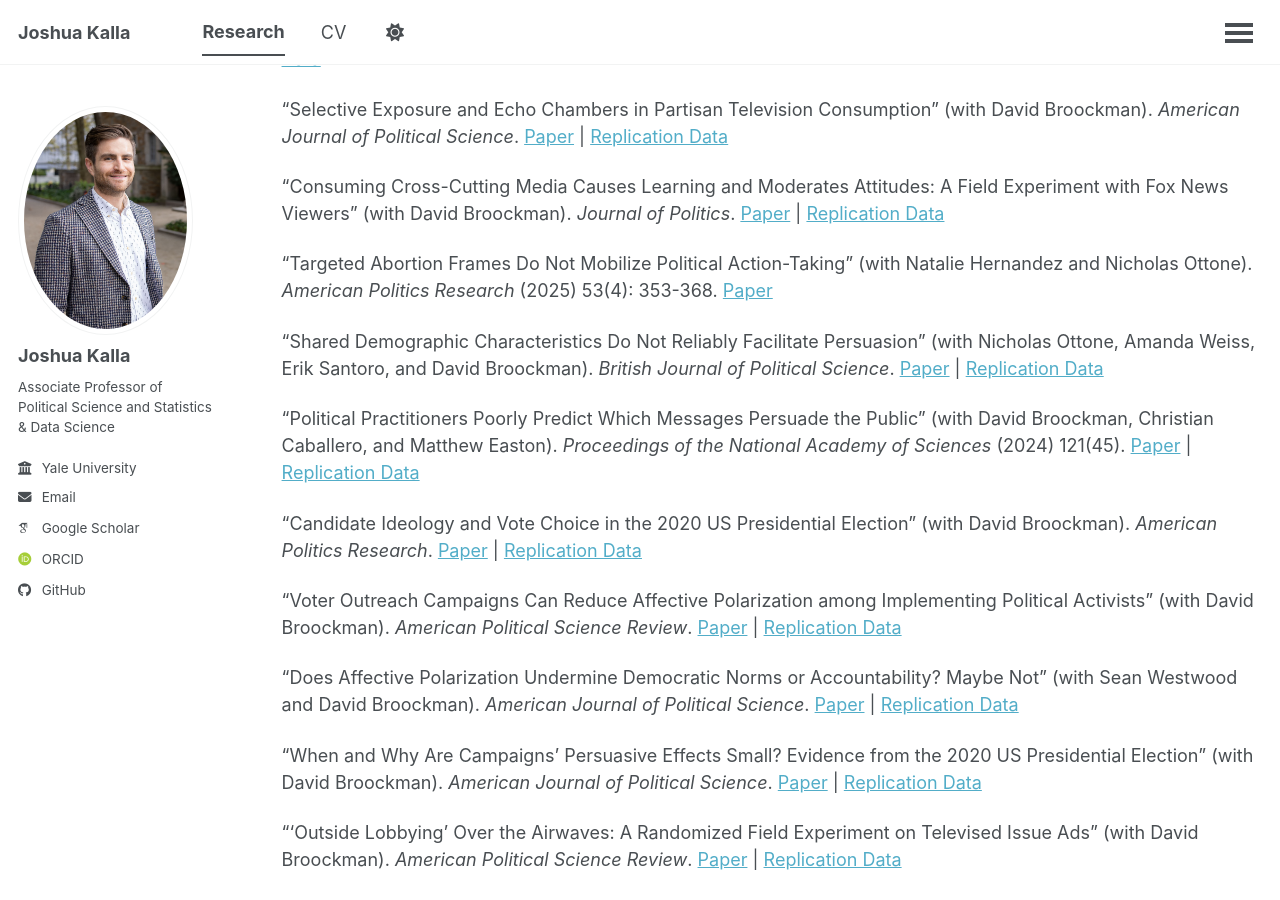
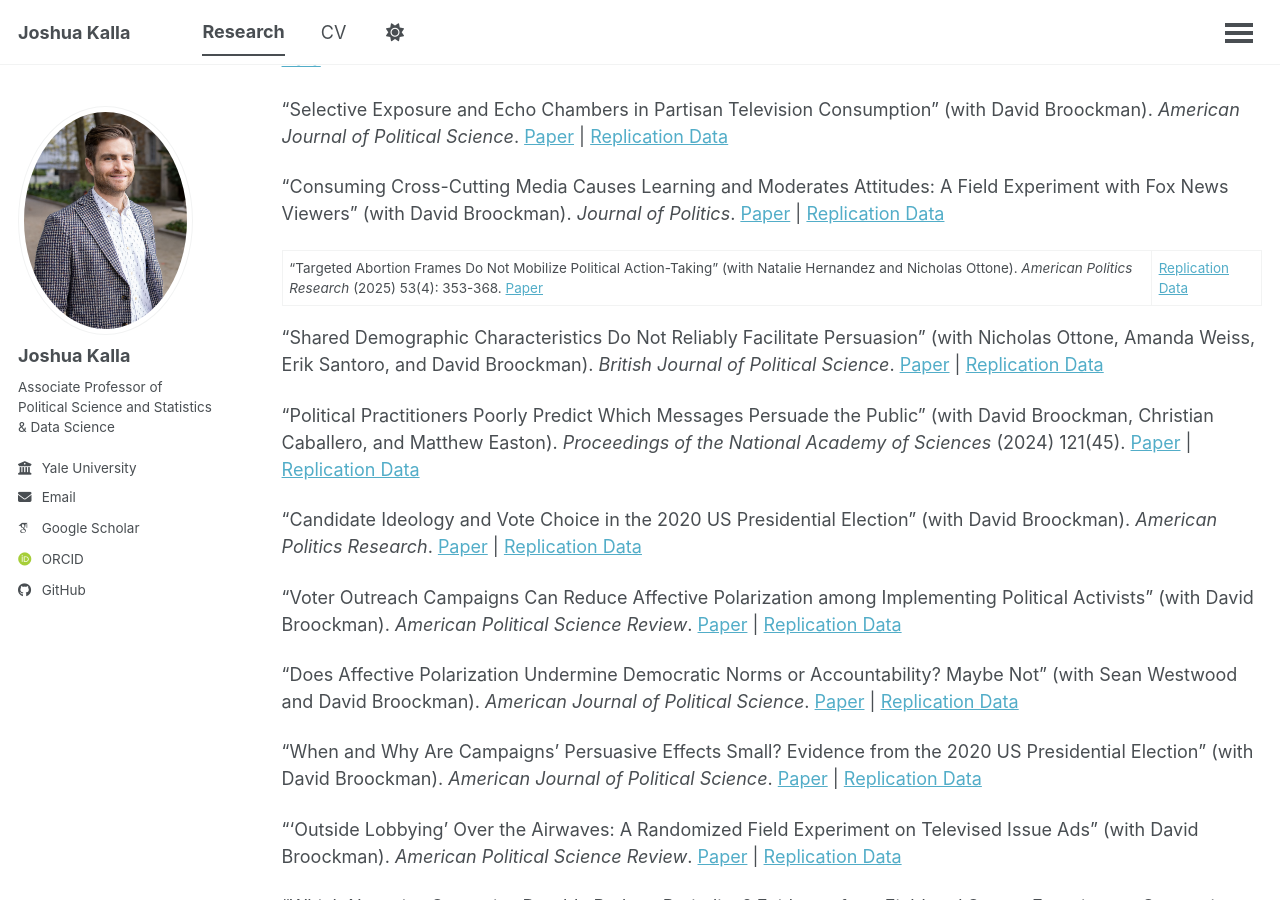
Before and after one commit to joshuakalla/joshuakalla.github.io, a Jekyll site: the page built from _pages/research.md, in a window 1280 px wide and 900 px high, scrolled down 582 px. Built offline with Jekyll 4.4.1, drawn with Linux system fonts in a browser that asks for light colours; some web fonts are replaced; a script that is not in the unit is left out.

Commit message:
update data links

```diff
--- a/_pages/research.md
+++ b/_pages/research.md
@@ -23,7 +23,7 @@
 
 "Consuming Cross-Cutting Media Causes Learning and Moderates Attitudes: A Field Experiment with Fox News Viewers" (with David Broockman). *Journal of Politics*. [Paper](https://www.journals.uchicago.edu/doi/10.1086/730725) \| [Replication Data](https://dataverse.harvard.edu/dataset.xhtml?persistentId=doi:10.7910/DVN/OF0P2S)
 
-"Targeted Abortion Frames Do Not Mobilize Political Action-Taking" (with Natalie Hernandez and Nicholas Ottone). *American Politics Research* (2025) 53(4): 353-368. [Paper](https://journals.sagepub.com/doi/10.1177/1532673X251324137)
+"Targeted Abortion Frames Do Not Mobilize Political Action-Taking" (with Natalie Hernandez and Nicholas Ottone). *American Politics Research* (2025) 53(4): 353-368. [Paper](https://journals.sagepub.com/doi/10.1177/1532673X251324137) | [Replication Data](https://isps.yale.edu/research/data/d227)
 
 "Shared Demographic Characteristics Do Not Reliably Facilitate Persuasion" (with Nicholas Ottone, Amanda Weiss, Erik Santoro, and David Broockman). *British Journal of Political Science*. [Paper](https://doi.org/10.1017/S0007123424000279) \| [Replication Data](https://dataverse.harvard.edu/dataset.xhtml?persistentId=doi:10.7910/DVN/FOVEPZ)
 
@@ -45,7 +45,7 @@
 
 "The Negative Consequences of Informing Voters about Deepfakes: Evidence from Two Survey Experiments" (with John Ternovski and P.M. Aronow). *Journal of Online Trust and Safety*. [Paper](https://tsjournal.org/index.php/jots/article/view/28) \| [Replication Data](https://osf.io/rqfz5/?view_only=e2807b367a534262bb6c7aeb5727b999)
 
-"Can the Political Ambition of Young Women Be Increased? Evidence from U.S. High School Students" (with Ethan Porter). *Quarterly Journal of Political Science*. [Paper](https://www.nowpublishers.com/article/Details/QJPS-20106) \| [Replication Data](https://www.nowpublishers.com/article/details/supplementary-info/100.00020106_supp.zip)
+"Can the Political Ambition of Young Women Be Increased? Evidence from U.S. High School Students" (with Ethan Porter). *Quarterly Journal of Political Science*. [Paper](https://www.nowpublishers.com/article/Details/QJPS-20106) \| [Replication Data](https://isps.yale.edu/research/data/d186)
 
 "Broad Cross-National Public Support for Accelerated COVID-19 Vaccine Trial Designs" (with David Broockman, Alexander Guerrero, Mark Budolfson, Nir Eyal, Nicholas P. Jewel, Monica Magalhaes, and Jasjeet S. Sekhon). *Vaccine* (2021). [Paper](https://doi.org/10.1016/j.vaccine.2020.11.072) \| [Replication Data](https://osf.io/bgxe4/)
 
```
